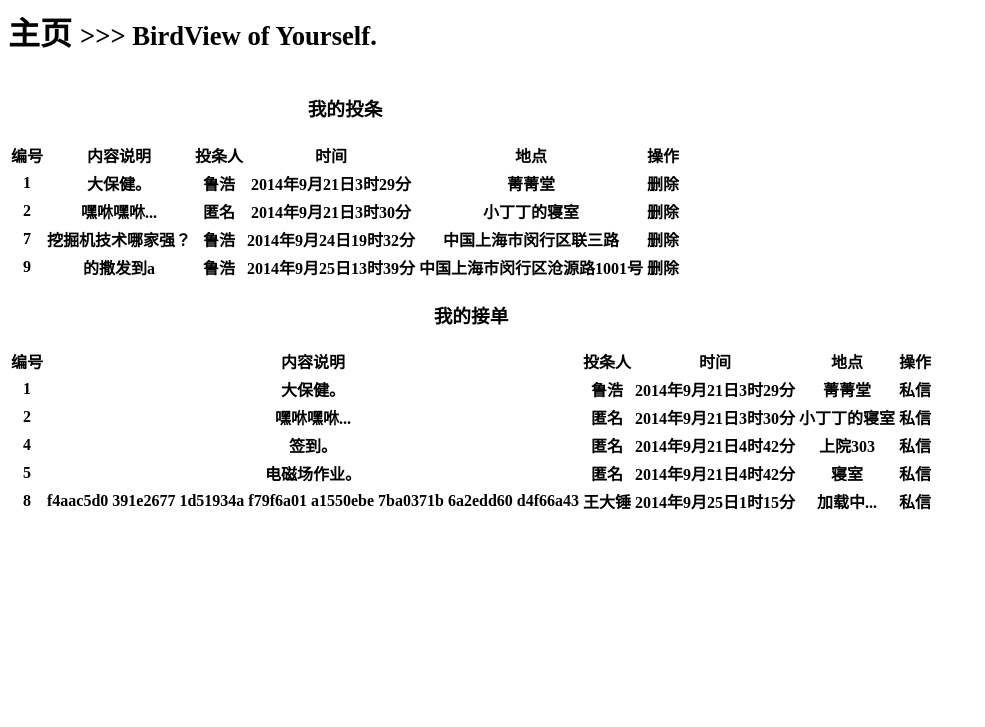
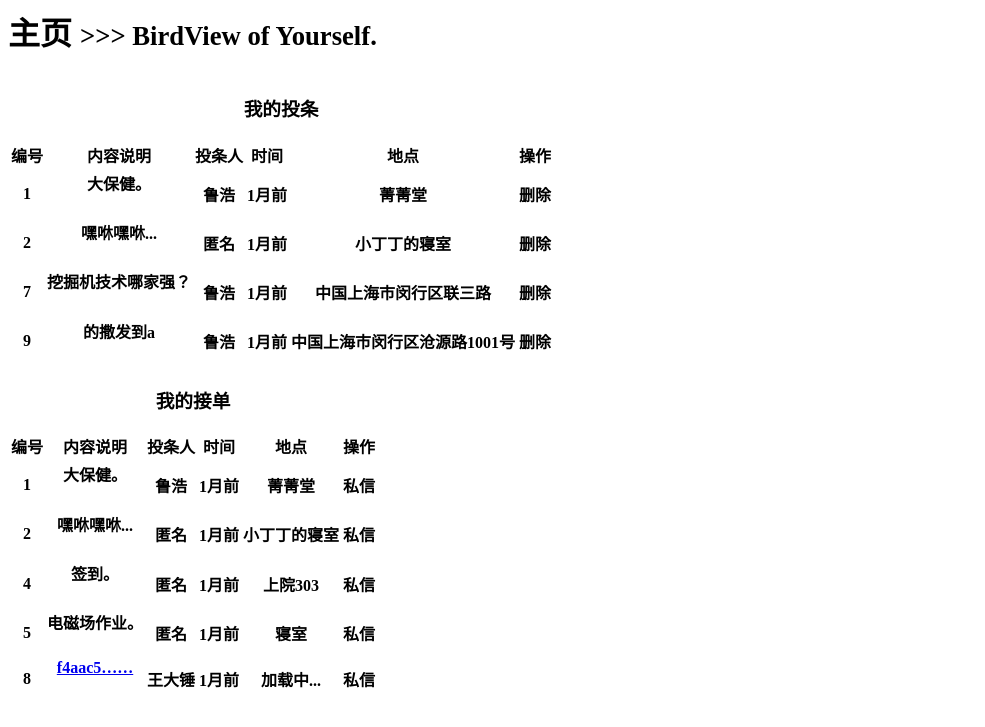
Before and after one commit to dreamtalen/EverythingHouse, a Flask app: page /home in a window 1280 px wide. Shown: the top 727 px of the page, without its empty margins (0-985 px from the left). Run offline with Flask 2, Linux system fonts and the light colour scheme; a user stored in the database is signed in; data comes from the database, SQL or seed files in the repository; both versions use the stored data as it was after the commit; lists and menus that the app fills with data are empty.

Commit message:
对内容进行整理。设置时间差而不是显示全部时间。

```diff
--- a/application.py
+++ b/application.py
@@ -3,6 +3,7 @@
 import sqlite3
 import os
 from flask import *
+import time as time
 
 app = Flask(__name__)
 
@@ -60,6 +61,7 @@ def login():
         # g.db.commit()
     return render_template("welcome.html", error_l = error_l)
 
+# 注册。
 @app.route('/register', methods=['GET', 'POST'])
 def register():
     error_r = None
@@ -86,9 +88,9 @@ def postOrder():
     if session.get('logged_in'):
         if request.method == 'POST':
             if request.form.get('is_anonymity'):
-                g.db.execute('insert into item (username, content, is_anonymity, position, time) values (?, ?, ?, ?, ?)', [session['username'], request.form['content'], request.form['is_anonymity'], request.form['position'], request.form['time']])
+                g.db.execute('insert into item (username, content, is_anonymity, position, time) values (?, ?, ?, ?, ?)', [session['username'], request.form['content'].strip(' '), request.form['is_anonymity'], request.form['position'], request.form['time']])
             else:
-                g.db.execute('insert into item (username, content, position, time) values (?, ?, ?, ?)', [session['username'], request.form['content'], request.form['position'], request.form['time']])
+                g.db.execute('insert into item (username, content, position, time) values (?, ?, ?, ?)', [session['username'], request.form['content'].strip(' '), request.form['position'], request.form['time']])
             g.db.commit()
             return redirect(url_for('welcome'))
         return render_template('postOrder.html')
@@ -99,6 +101,22 @@ def postOrder():
 @app.route('/get')
 def getOrder():
     orders = query_db('select * from item')
+    local_time_array = time.localtime()
+    for order in orders:
+        get_time_array = time.strptime(order['time'], u"%Y年%m月%d日%H时%M分")
+        if get_time_array.tm_year - local_time_array.tm_year == 0:
+            if get_time_array.tm_mon - local_time_array.tm_mon == 0:
+                if get_time_array.tm_mday - local_time_array.tm_mday == 0:
+                    if get_time_array.tm_mhour - local_time_array.tm_mhour == 0:
+                        order['time'] = str(local_time_array.tm_min-get_time_array.tm_min)+u"分前"
+                    else:
+                        order['time'] = str(local_time_array.tm_mhour-get_time_array.tm_mhour)+u"小时前"
+                else:
+                    order['time'] = str(local_time_array.tm_mday-get_time_array.tm_mday)+u"天前"
+            else:
+                order['time'] = str(local_time_array.tm_mon-get_time_array.tm_mon)+u"月前"
+        else:
+            order['time'] = str(local_time_array.tm_year-get_time_array.tm_year)+u"年前"
     return render_template('getOrder.html', orders = orders)
 
 # 交易
@@ -137,6 +155,37 @@ def homePage():
     if session.get('logged_in'):
         post_orders = query_db('select * from item where username = ?', [session['username']])
         get_orders = query_db('select * from item where dealername = ?', [session['username']])
+        local_time_array = time.localtime()
+        for order in post_orders:
+            post_time_array = time.strptime(order['time'], u"%Y年%m月%d日%H时%M分")
+            if post_time_array.tm_year - local_time_array.tm_year == 0:
+                if post_time_array.tm_mon - local_time_array.tm_mon == 0:
+                    if post_time_array.tm_mday - local_time_array.tm_mday == 0:
+                        if post_time_array.tm_mhour - local_time_array.tm_mhour == 0:
+                            order['time'] = str(local_time_array.tm_min-post_time_array.tm_min)+u"分前"
+                        else:
+                            order['time'] = str(local_time_array.tm_mhour-post_time_array.tm_mhour)+u"小时前"
+                    else:
+                        order['time'] = str(local_time_array.tm_mday-post_time_array.tm_mday)+u"天前"
+                else:
+                    order['time'] = str(local_time_array.tm_mon-post_time_array.tm_mon)+u"月前"
+            else:
+                post_orders[0]['time'] = str(local_time_array.tm_year-post_time_array.tm_year)+u"年前"
+        for order in get_orders:
+            get_time_array = time.strptime(order['time'], u"%Y年%m月%d日%H时%M分")
+            if get_time_array.tm_year - local_time_array.tm_year == 0:
+                if get_time_array.tm_mon - local_time_array.tm_mon == 0:
+                    if get_time_array.tm_mday - local_time_array.tm_mday == 0:
+                        if get_time_array.tm_mhour - local_time_array.tm_mhour == 0:
+                            order['time'] = str(local_time_array.tm_min-get_time_array.tm_min)+u"分前"
+                        else:
+                            order['time'] = str(local_time_array.tm_mhour-get_time_array.tm_mhour)+u"小时前"
+                    else:
+                        order['time'] = str(local_time_array.tm_mday-get_time_array.tm_mday)+u"天前"
+                else:
+                    order['time'] = str(local_time_array.tm_mon-get_time_array.tm_mon)+u"月前"
+            else:
+                order['time'] = str(local_time_array.tm_year-get_time_array.tm_year)+u"年前"
         return render_template('homePage.html', post_orders = post_orders, get_orders = get_orders)
     else:
         return redirect(url_for('welcome'))
--- a/templates/homePage.html
+++ b/templates/homePage.html
@@ -25,13 +25,24 @@
           <tr class="active">
         {% endif %}
         <th>{{ order.id }}</th>
-        <th>{{ order.content }}</th>
+        <th>
+          {% if order.content[10] %}
+          <a href="#" onclick="$('.{{order.id}}all_content').slideToggle();" class="list-group-item" data-toggle="tooltip" data-placement="top" title="显示全部">
+            <h4>{{ order.content[:6] }}……</h4>
+          </a>
+          <p class="{{order.id}}all_content" style="display: none">{{ order.content }}</p>
+          {% else %}
+          <h4>{{ order.content }}</h4>
+          {% endif %}
+        </th>
         {% if order.is_anonymity == 0 %}
           <th>{{ order.username }}</th>
         {% else %}
           <th>匿名</th>
         {% endif %}
-        <th>{{ order.time }}</th>
+        <th>
+          {{ order.time }}
+        </th>
         <th>{{ order.position }}</th>
         <th><a class='label label-danger'><span class='glyphicon glyphicon-trash'></span> 删除</a></th>
           </tr>
@@ -58,7 +69,16 @@
           <tr class="active">
         {% endif %}
         <th>{{ order.id }}</th>
-        <th>{{ order.content }}</th>
+        <th>
+          {% if order.content[10] %}
+          <a href="#" onclick="$('.{{order.id}}all_content').slideToggle();" data-toggle="tooltip" data-placement="top" title="显示全部">
+            <h4>{{ order.content[:6] }}……</h4>
+          </a>
+          <p class="{{order.id}}all_content" style="display: none">{{ order.content }}</p>
+          {% else %}
+          <h4>{{ order.content }}</h4>
+          {% endif %}
+        </th>
         {% if order.is_anonymity == 0 %}
           <th>{{ order.username }}</th>
         {% else %}
@@ -71,5 +91,8 @@
       {% endfor %}
     </tbody>
     </table>
+    <script type="text/javascript">
+      $('.list-group-item').tooltip()
+    </script>
 </body>
 </html>
```
Also changed, not shown: templates/getOrder.html (+12 -3 lines), database/eh.db.
